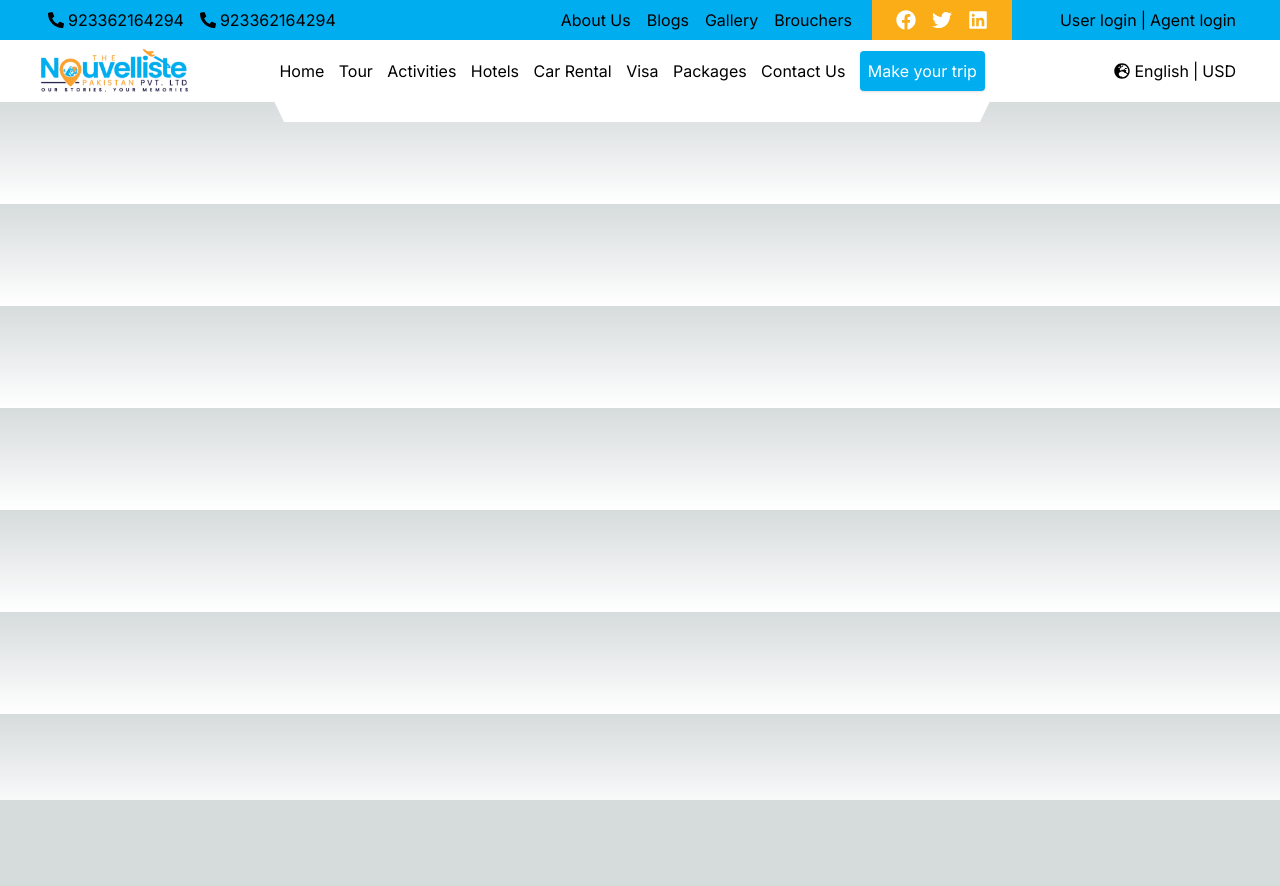
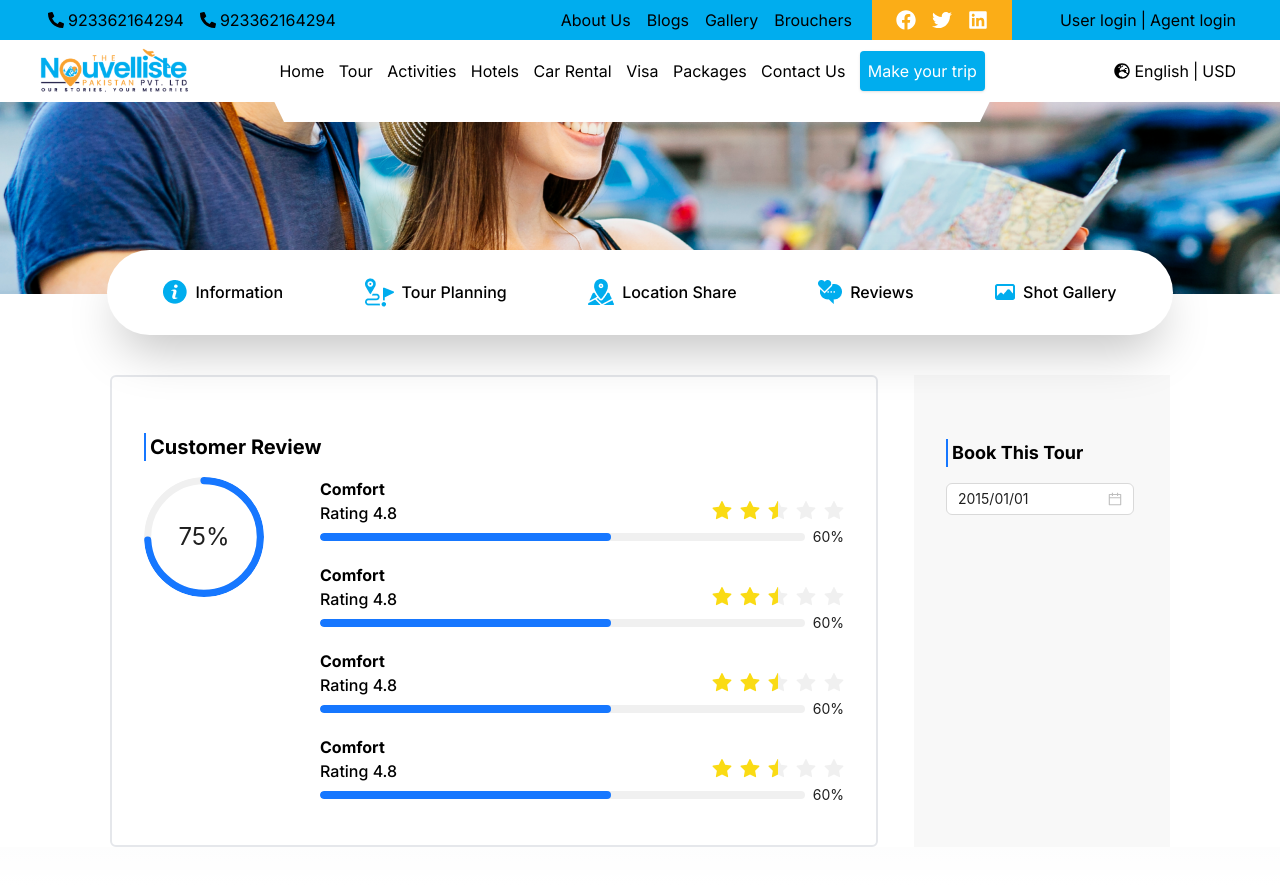
Before and after one commit to macworldgithub/TNP-Next, a Next.js app: page /pages/customerreview in a window 1280 px wide. Before the commit the page ends 800 px from the top, so only its background shows below. Built offline with nearby package versions, Linux system fonts and the light colour scheme.

Commit message:
review page continue..

```diff
--- /dev/null
+++ b/app/pages/customerreview/datePicker.tsx
@@ -0,0 +1,33 @@
+'use client'
+import React from 'react';
+import dayjs from 'dayjs';
+import customParseFormat from 'dayjs/plugin/customParseFormat';
+import type { DatePickerProps } from 'antd';
+import { DatePicker, Space } from 'antd';
+
+dayjs.extend(customParseFormat);
+
+const { RangePicker } = DatePicker;
+
+const dateFormat = 'YYYY/MM/DD';
+const weekFormat = 'MM/DD';
+const monthFormat = 'YYYY/MM';
+
+/** Manually entering any of the following formats will perform date parsing */
+const dateFormatList = ['DD/MM/YYYY', 'DD/MM/YY', 'DD-MM-YYYY', 'DD-MM-YY'];
+
+const customFormat: DatePickerProps['format'] = (value) =>
+  `custom format: ${value.format(dateFormat)}`;
+
+const customWeekStartEndFormat: DatePickerProps['format'] = (value) =>
+  `${dayjs(value).startOf('week').format(weekFormat)} ~ ${dayjs(value)
+    .endOf('week')
+    .format(weekFormat)}`;
+
+const MyCalender: React.FC = () => (
+  <Space direction="vertical" size={12}>
+    <DatePicker defaultValue={dayjs('2015/01/01', dateFormat)} format={dateFormat} />
+  </Space>
+);
+
+export default MyCalender;
--- a/app/pages/customerreview/page.tsx
+++ b/app/pages/customerreview/page.tsx
@@ -1,15 +1,103 @@
 import Image from "next/image";
 import Background_img from "../../../assets/customer_review/Rectangle 19478.png";
-// import Information_Icon from "../../../assets/customer_review/Vector.png";
-// import Tour_Icon from "../../../assets/customer_review/Group.png";
-// import Location_Icon from "../../../assets/customer_review/map.png";
-// import Review_Icon from "../../../assets/customer_review/Group (1).png";
-// import Gallery_Icon from "../../../assets/customer_review/Vector (1).png";
+import Information_Icon from "../../../assets/customer_review/Vector.png";
+import Tour_Icon from "../../../assets/customer_review/Group.png";
+import Location_Icon from "../../../assets/customer_review/map.png";
+import Review_Icon from "../../../assets/customer_review/Group (1).png";
+import Gallery_Icon from "../../../assets/customer_review/Vector (1).png";
+
+import ProgressBar from "./progressBar";
+import RatingProgressBar from "./ratingProgressBar";
+import Rating from "./rating";
+
+import MyCalender from "./datePicker";
 
 export default function CustomerReview() {
+  console.log(":hehe rae");
   return (
-   <div>
+    <div className="mb-10 bg-white">
+      <div className="relative">
+        <Image className="w-full" src={Background_img} alt=".." />
+      </div>
+      <div className="w-5/6 bg-white p-4 relative font-medium -mt-11 z-50 m-auto flex items-center justify-around rounded-full shadow-2xl">
+        <div className="flex items-center gap-2 p-3 hover:bg-[#F4F6F8] cursor-pointer rounded-full">
+          <Image src={Information_Icon} alt=".." />
+          <p>Information</p>
+        </div>
+        <div className="flex items-center gap-2 p-3 hover:bg-[#F4F6F8] cursor-pointer rounded-full">
+          <Image src={Tour_Icon} alt=".." />
+          <p>Tour Planning</p>
+        </div>
+        <div className="flex items-center gap-2 p-3 hover:bg-[#F4F6F8] cursor-pointer rounded-full">
+          <Image src={Location_Icon} alt=".." />
+          <p>Location Share</p>
+        </div>
+        <div className="flex items-center gap-2 p-3 hover:bg-[#F4F6F8] cursor-pointer rounded-full">
+          <Image src={Review_Icon} alt=".." />
+          <p>Reviews</p>
+        </div>
+        <div className="flex items-center gap-2 p-3 hover:bg-[#F4F6F8] cursor-pointer rounded-full">
+          <Image src={Gallery_Icon} alt=".." />
+          <p>Shot Gallery</p>
+        </div>
+      </div>
+      <div className="flex justify-center gap-9 mt-10">
+        <div className="w-[60%] px-8 border-2 rounded-md py-10">
+          <h2 className="text-xl font-bold mt-4 mb-4 border-l-2 border-l-[#1677FF] px-1">
+            Customer Review
+          </h2>
+          <div>
+            <div className="flex gap-14">
+              <div>
+                <ProgressBar />
+              </div>
+              <div className="flex gap-4 w-full flex-col">
+                <div>
+                  <h3 className=" font-bold">Comfort</h3>
+                  <div className="flex justify-between">
+                    <p className="font-medium">Rating 4.8</p>
+                    <Rating />
+                  </div>
+                  <RatingProgressBar />
+                </div>
+                <div>
+                  <h3 className=" font-bold">Comfort</h3>
+                  <div className="flex justify-between">
+                    <p className="font-medium">Rating 4.8</p>
+                    <Rating />
+                  </div>
+                  <RatingProgressBar />
+                </div>
+                <div>
+                  <h3 className=" font-bold">Comfort</h3>
+                  <div className="flex justify-between">
+                    <p className="font-medium">Rating 4.8</p>
+                    <Rating />
+                  </div>
+                  <RatingProgressBar />
+                </div>
+                <div>
+                  <h3 className=" font-bold">Comfort</h3>
+                  <div className="flex justify-between">
+                    <p className="font-medium">Rating 4.8</p>
+                    <Rating />
+                  </div>
+                  <RatingProgressBar />
+                </div>
+              </div>
+            </div>
+          </div>
+        </div>
 
-   </div>
+        <div className="w-[20%] bg-[#F8F8F8] px-8 py-12">
+          <h2 className="text-lg font-bold mt-4 mb-4 border-l-2 border-l-[#1677FF] px-1">
+            Book This Tour
+          </h2>
+          <div>
+            <MyCalender />
+          </div>
+        </div>
+      </div>
+    </div>
   );
 }
--- /dev/null
+++ b/app/pages/customerreview/progressBar.tsx
@@ -0,0 +1,12 @@
+import React from "react";
+import { Flex, Progress } from "antd";
+
+const ProgressBar: React.FC = () => (
+  <Flex gap="small" wrap="wrap">
+    <div>
+      <Progress type="circle" percent={75} />
+    </div>
+  </Flex>
+);
+
+export default ProgressBar;
--- /dev/null
+++ b/app/pages/customerreview/rating.tsx
@@ -0,0 +1,6 @@
+import React from 'react';
+import { Rate } from 'antd';
+
+const Rating: React.FC = () => <Rate allowHalf defaultValue={2.5} />;
+
+export default Rating;
--- /dev/null
+++ b/app/pages/customerreview/ratingProgressBar.tsx
@@ -0,0 +1,10 @@
+import React from "react";
+import { Flex, Progress } from "antd";
+
+const RatingProgressBar: React.FC = () => (
+  <Flex gap="small" vertical>
+    <Progress percent={60} />
+  </Flex>
+);
+
+export default RatingProgressBar;
--- a/package.json
+++ b/package.json
@@ -9,6 +9,7 @@
     "lint": "next lint"
   },
   "dependencies": {
+    "antd": "^5.15.3",
     "next": "14.1.3",
     "react": "^18",
     "react-dom": "^18",
```
Also changed, not shown: 1 other file (tests, documents, lock files or other folders).
